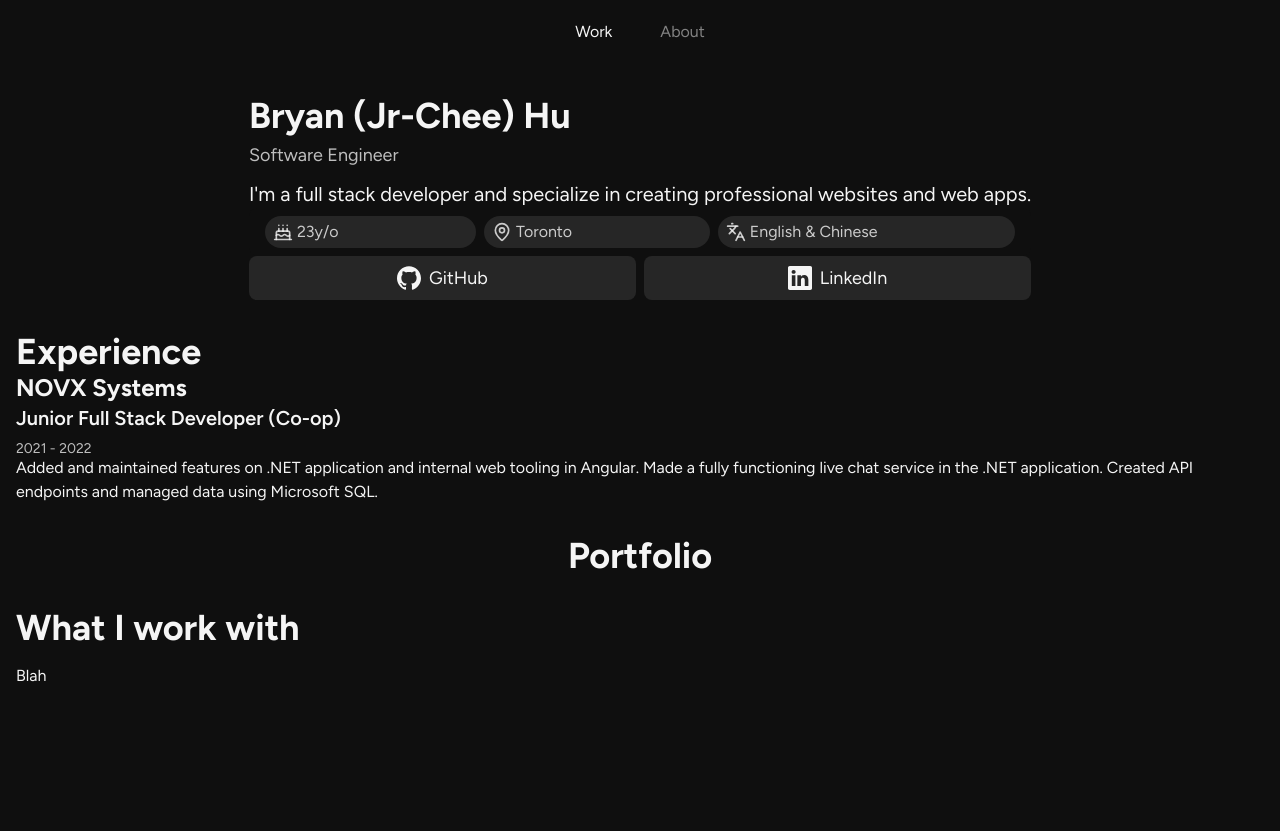
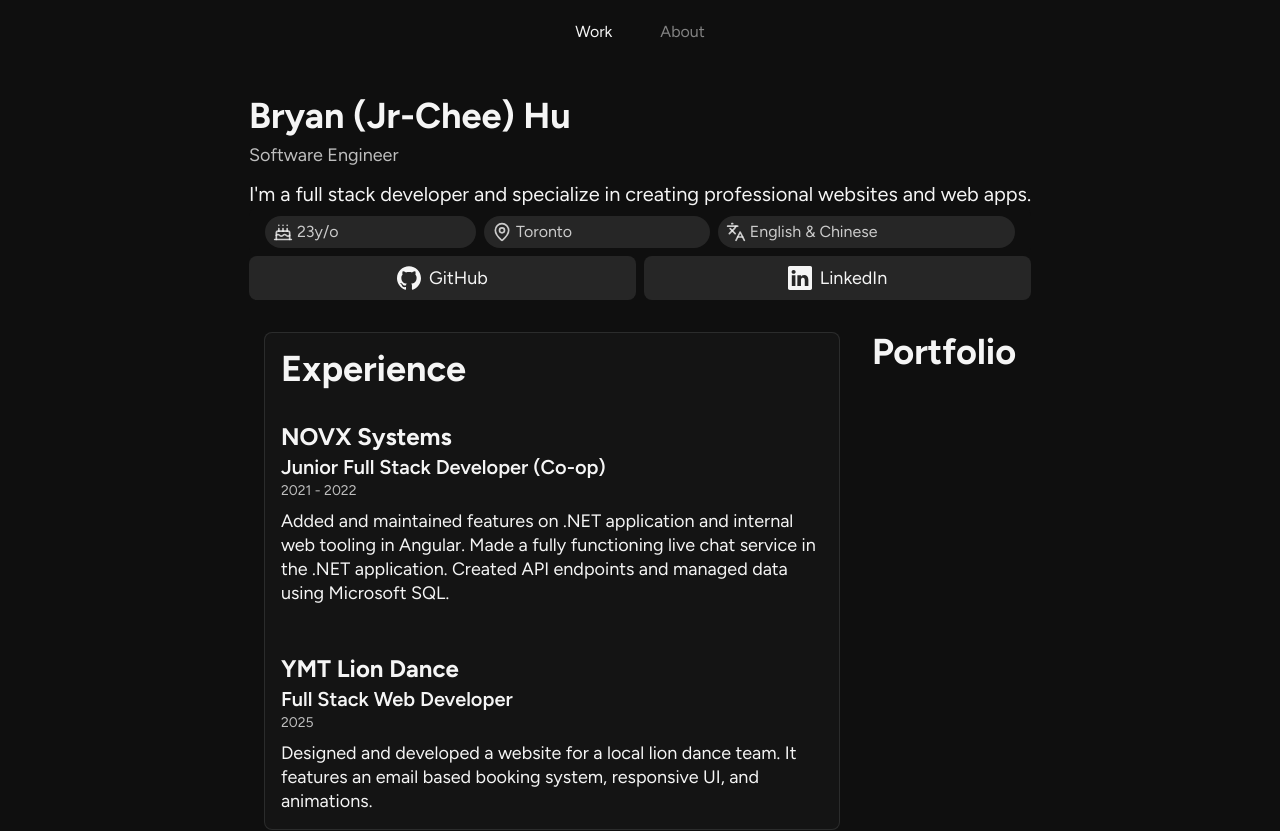
Before and after one commit to mrdude8391/branflakes, a React (Vite) app: page / in a window 1280 px wide. Shown: the top 831 px of the page. Built offline with nearby package versions, Linux system fonts and the light colour scheme.

Commit message:
experience calass with work item elements cleaned up

```diff
--- a/src/components/Experience.tsx
+++ b/src/components/Experience.tsx
@@ -2,33 +2,54 @@ import type { ReactNode } from "react";
 
 const Experience = () => {
   return (
-    <div className="dash-block">
+    <section className="dashboard-card flex flex-col gap-8">
       <h1>Experience</h1>
-      <WorkItem>
-        <Company>NOVX Systems</Company>
-      </WorkItem>
-    </div>
+      <div className="flex flex-col gap-12">
+        <WorkItem>
+          <Company>NOVX Systems</Company>
+          <Title>Junior Full Stack Developer (Co-op)</Title>
+          <Date>2021 - 2022</Date>
+          <Description>
+            Added and maintained features on .NET application and internal web
+            tooling in Angular. Made a fully functioning live chat service in
+            the .NET application. Created API endpoints and managed data using
+            Microsoft SQL.
+          </Description>
+        </WorkItem>
+
+        <WorkItem>
+          <Company>YMT Lion Dance</Company>
+          <Title>Full Stack Web Developer</Title>
+          <Date>2025</Date>
+          <Description>
+            Designed and developed a website for a local lion dance team. It
+            features an email based booking system, responsive UI, and
+            animations.
+          </Description>
+        </WorkItem>
+      </div>
+    </section>
   );
 };
 
 export default Experience;
 
 const WorkItem = ({ children }: { children: ReactNode }) => {
-  return (
-    <div>
-      {children}
-      <h3>Junior Full Stack Developer (Co-op)</h3>
-      <sub className="text-sm">2021 - 2022</sub>
-      <p>
-        Added and maintained features on .NET application and internal web
-        tooling in Angular. Made a fully functioning live chat service in the
-        .NET application. Created API endpoints and managed data using Microsoft
-        SQL.
-      </p>
-    </div>
-  );
+  return <div>{children}</div>;
 };
 
 const Company = ({ children }: { children: ReactNode }) => {
   return <h2>{children}</h2>;
 };
+
+const Title = ({ children }: { children: ReactNode }) => {
+  return <h3>{children}</h3>;
+};
+
+const Date = ({ children }: { children: ReactNode }) => {
+  return <p className="text-sm text-foreground-muted">{children}</p>;
+};
+
+const Description = ({ children }: { children: ReactNode }) => {
+  return <p className="mt-2 text-lg leading-6">{children}</p>;
+};
```
